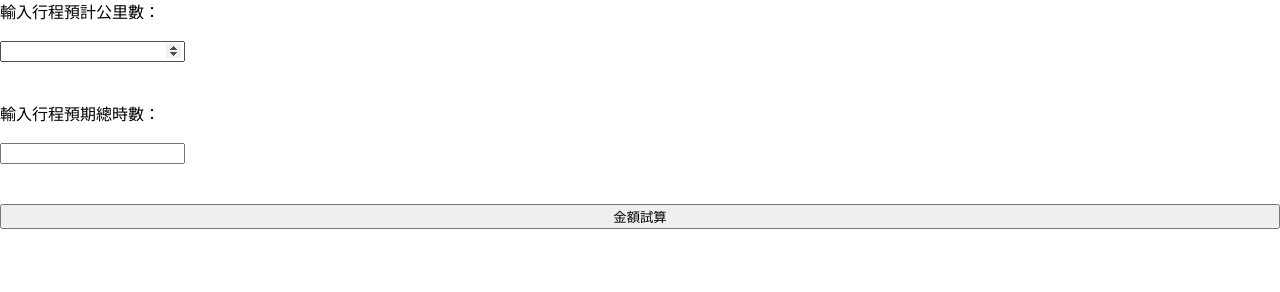
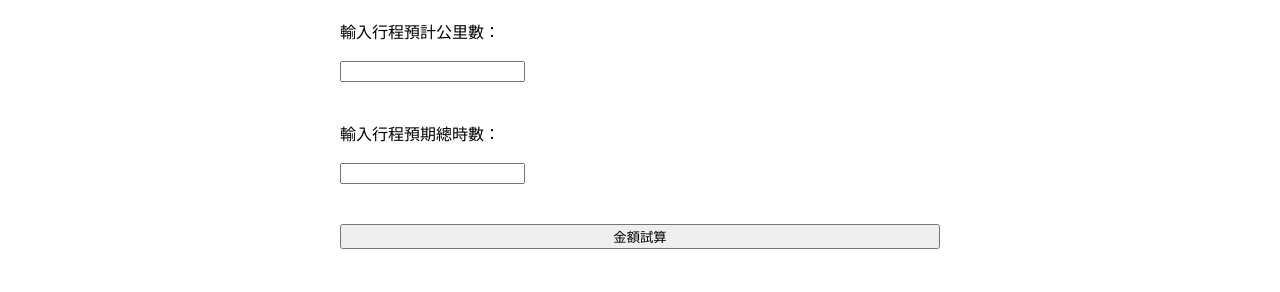
Before and after one commit to 96Liam/Test, a plain HTML site: page index.html in a window 1280 px wide. Drawn offline with Linux system fonts and the light colour scheme.

Commit message:
Add files via upload

```diff
--- a/index.html
+++ b/index.html
@@ -5,6 +5,8 @@
   <link rel="stylesheet" href="styles.css"> <!-- 引用 CSS 檔案 -->
 </head>
 <body>
+  <div class="container">
+    <div class="input-container"> <!-- 新增包裹使用者輸入的容器 -->
       <label for="kilometers">輸入行程預計公里數：</label>
       <input type="number" id="kilometers">
       <br>
@@ -14,6 +16,8 @@
       <button onclick="calculate()">金額試算</button>
       <p id="result"></p>
       <p id="depositResult"></p> <!-- 新增的欄位用於顯示訂金 -->
+    </div>
+  </div>
 
   <script src="calculation.js"></script>
 </body>
```
Lines whose indentation alone changed are shown as unchanged.
